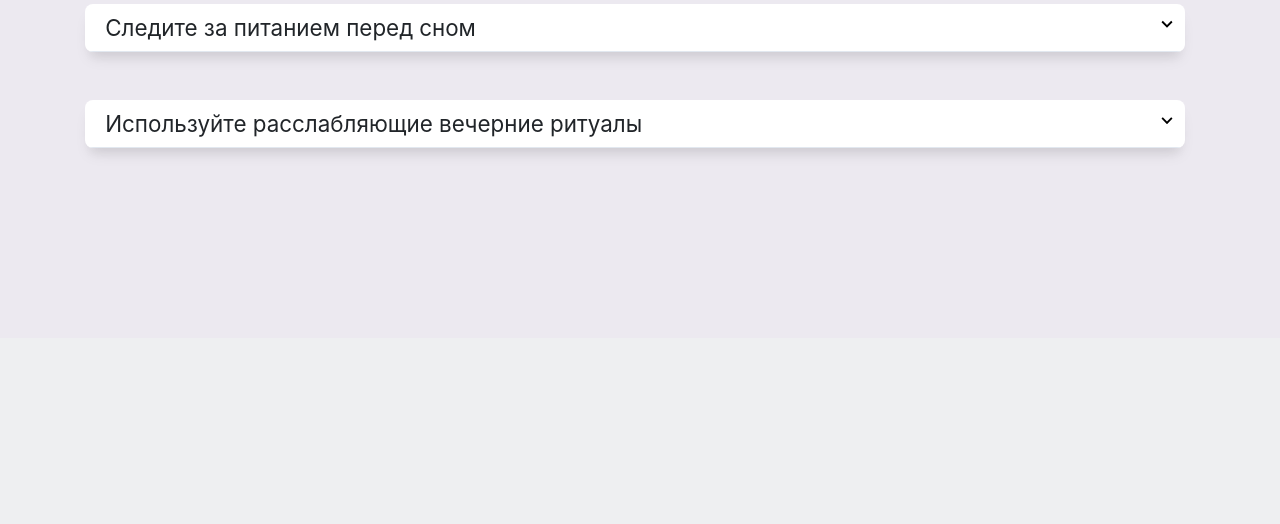
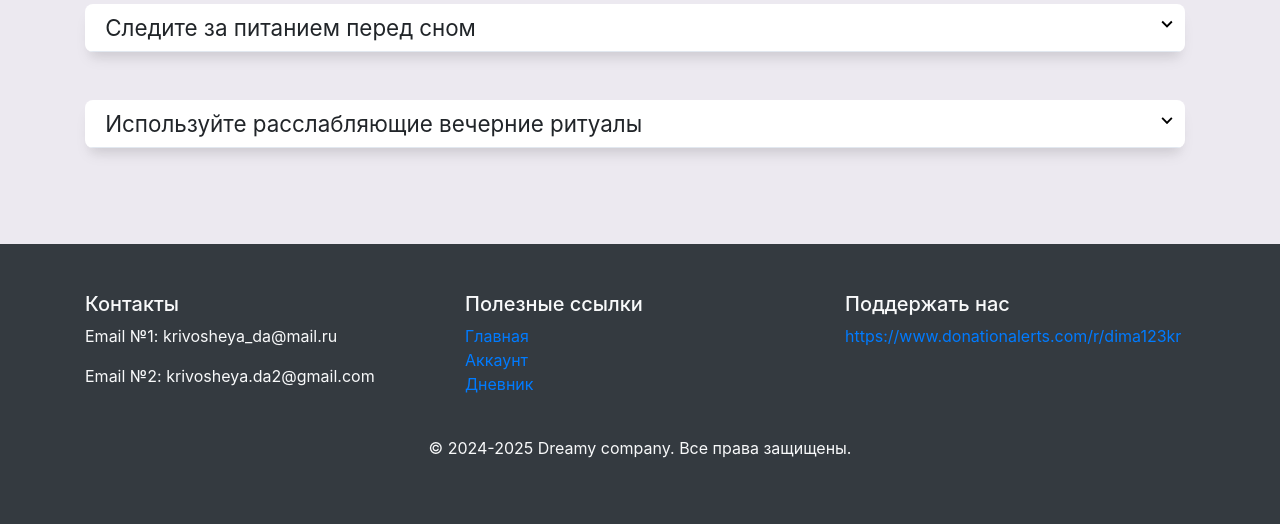
Before and after one commit to Dima123kr/Dreamy, a Flask app: page / in a window 1280 px wide. Shown: the part 462-986 px from the top of the page. Before the commit the page ends 621 px from the top, so only its background shows below. Run offline with Flask 3, Linux system fonts and the light colour scheme; some libraries are stand-ins or nearby versions.

Commit message:
Dreamy 0.4
Добавлен footer(нижняя сноска)
Добавлена возможность добровольной поддержки создателей

```diff
--- a/templates/main.html
+++ b/templates/main.html
@@ -164,5 +164,37 @@
 		</div>
   	</div>
 </div>
+<br>
+<br>
+<br>
+
+<footer class="footer bg-dark text-light py-5">
+    <div class="container">
+        <div class="row">
+            <div class="col-md-4">
+                <h5>Контакты</h5>
+                <p>Email №1: krivosheya_da@mail.ru</p>
+				<p>Email №2: krivosheya.da2@gmail.com</p>
+            </div>
+            <div class="col-md-4">
+                <h5>Полезные ссылки</h5>
+                <ul class="list-unstyled">
+                    <li><a href="/">Главная</a></li>
+                    <li><a href="/account">Аккаунт</a></li>
+					<li><a href="/diary_start">Дневник</a></li>
+                </ul>
+            </div>
+			<div class="col-md-4">
+                <h5>Поддержать нас</h5>
+                <a href="https://www.donationalerts.com/r/dima123kr">https://www.donationalerts.com/r/dima123kr</a>
+            </div>
+        </div>
+        <div class="row mt-4">
+            <div class="col-md-12 text-center">
+                <p>&copy; 2024-2025 Dreamy company. Все права защищены.</p>
+            </div>
+        </div>
+    </div>
+</footer>
 
 {% endblock %}
```
